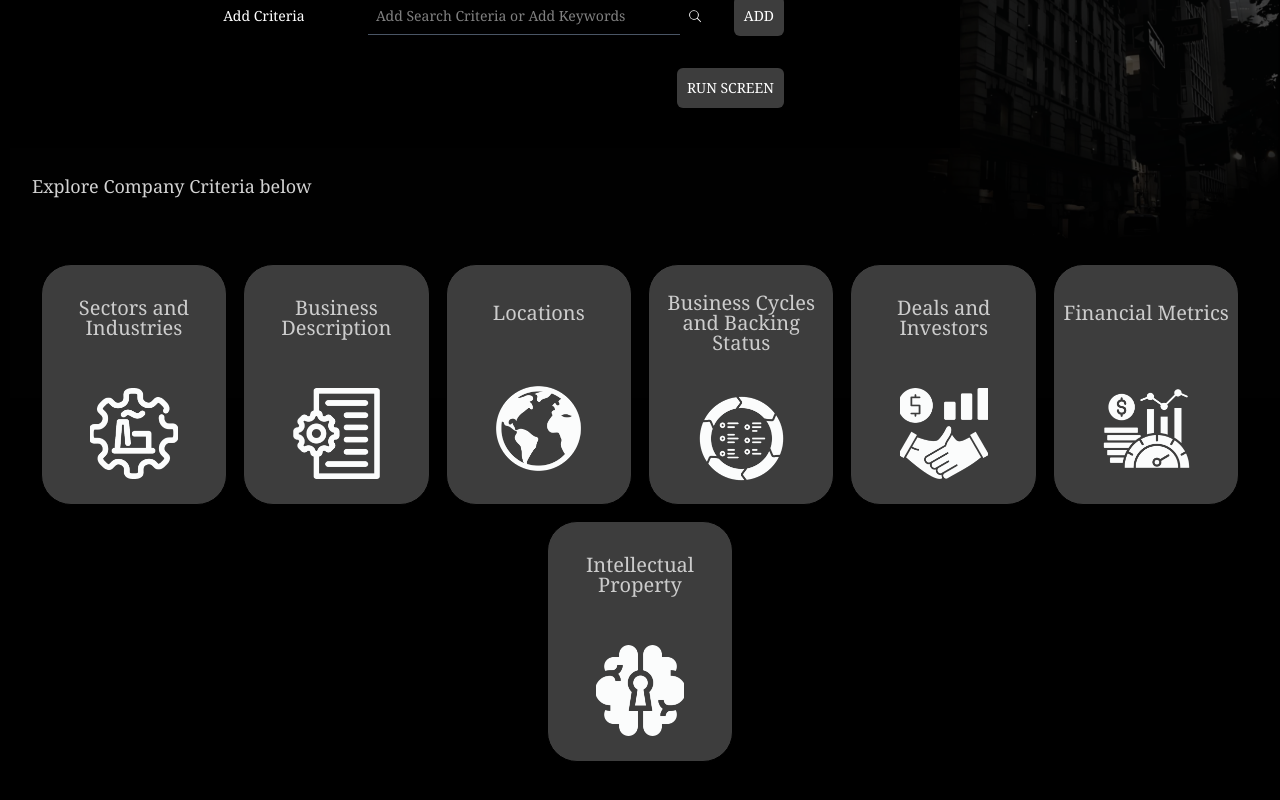
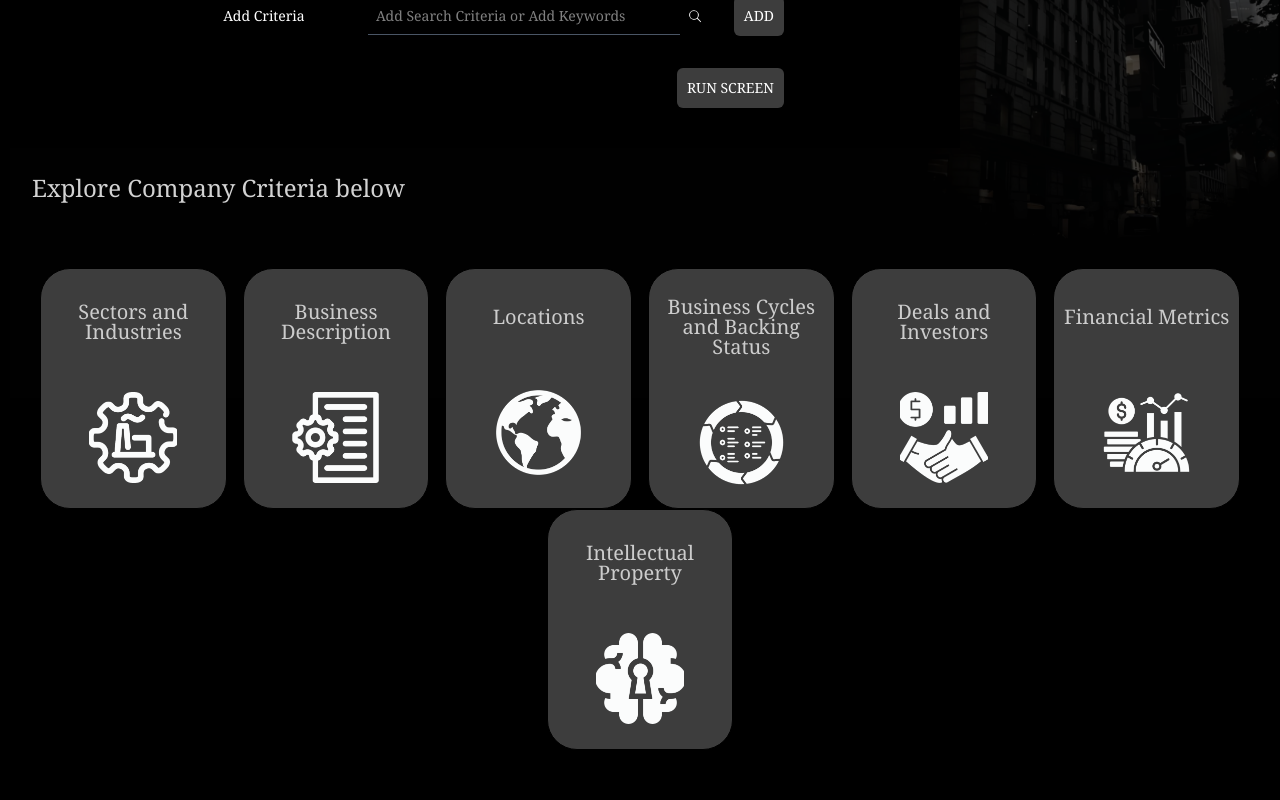
Before and after one commit to hamadhussain/NextJs-UI, a Next.js app: page /MainRenderer in a window 1280 px wide. Shown: the part 432-1232 px from the top of the page. Built offline with nearby package versions, Linux system fonts and the light colour scheme.

Commit message:
Update page.jsx

```diff
--- a/src/app/Boxes/page.jsx
+++ b/src/app/Boxes/page.jsx
@@ -16,9 +16,9 @@ const BoxGrid = () => {
 
   return (
     <div className="borderColorUp ">
-      <p className="mx-8 pb-8 pt-6 text-lg">Explore Company Criteria below</p>
+      <p className="mx-8 pb-8 pt-6 text-2xl">Explore Company Criteria below</p>
 
-      <div className="flex gap-4 items-center flex-wrap  justify-center  p-8">
+      <div className="flex  items-center flex-wrap  justify-around  p-8">
         {boxes.map((box, index) => (
           <div key={index} className="box-grid-box">
             <p className="box-grid-text text-center px-2">{box.text}</p>
```
